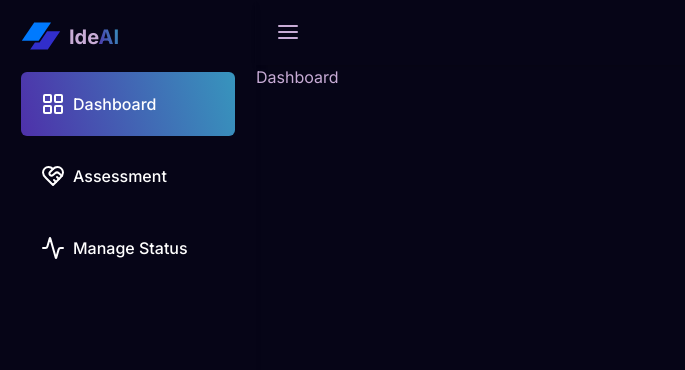
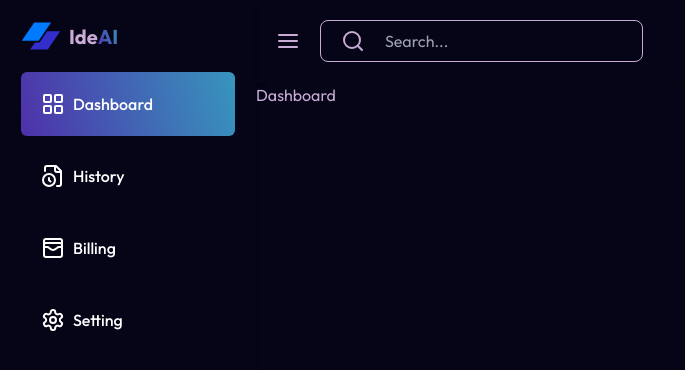
Before and after one commit to JCMisa/ai-content-generator, a Next.js app: page /dashboard in a window 1280 px wide. Shown: the top 370 px of the page, without its empty margins (0-685 px from the left). Built offline with nearby package versions, Linux system fonts and the light colour scheme; no server answers.

Commit message:
add responsiveness in dashboard sidenav, header, and buttom nav

```diff
--- a/app/dashboard/_components/ButtomNav.tsx
+++ b/app/dashboard/_components/ButtomNav.tsx
@@ -1,7 +1,57 @@
 import React from "react";
+import { FileClock, LayoutGrid, Settings, WalletCards } from "lucide-react";
+import { usePathname } from "next/navigation";
+import Link from "next/link";
 
 const ButtomNav = () => {
-  return <div>ButtomNav</div>;
+  const menuList = [
+    {
+      id: 1,
+      name: "Dashboard",
+      icon: <LayoutGrid />,
+      path: "/dashboard",
+    },
+    {
+      id: 2,
+      name: "History",
+      icon: <FileClock />,
+      path: "/dashboard/history",
+    },
+    {
+      id: 3,
+      name: "Billing",
+      icon: <WalletCards />,
+      path: "/dashboard/billing",
+    },
+    {
+      id: 4,
+      name: "Setting",
+      icon: <Settings />,
+      path: "/dashboard/setting",
+    },
+  ];
+
+  const path = usePathname();
+
+  return (
+    <div className="shadow-lg min-h-20 border-t bg-dark-200">
+      <div className="flex gap-5 sm:gap-10 md:hidden justify-center items-center text-center">
+        {menuList.map((menu, index) => (
+          <Link href={menu.path} key={menu.id || index}>
+            <div className="py-3">
+              <h2
+                className={`flex gap-1 sm:gap-5 items-center text-gray-400 font-medium p-2 sm:p-5 cursor-pointer rounded-md hover:text-light hover:bg-primary-200 transition-all mb-2 ${
+                  path == menu.path && "text-light linear-bg"
+                }`}
+              >
+                {menu.icon}
+              </h2>
+            </div>
+          </Link>
+        ))}
+      </div>
+    </div>
+  );
 };
 
 export default ButtomNav;
--- a/app/dashboard/_components/DashboardHeader.tsx
+++ b/app/dashboard/_components/DashboardHeader.tsx
@@ -1,5 +1,5 @@
 import { UserButton } from "@clerk/nextjs";
-import { AlignJustify } from "lucide-react";
+import { AlignJustify, Search } from "lucide-react";
 import Image from "next/image";
 import Link from "next/link";
 import React from "react";
@@ -11,8 +11,18 @@ interface PropTypes {
 const DashboardHeader = ({ showSideNav }: PropTypes) => {
   return (
     <div className="p-5 shadow-md border-b flex justify-between items-center">
-      <div className="hidden md:block cursor-pointer">
-        <AlignJustify onClick={showSideNav} />
+      <div className="md:flex flex-row gap-5 items-center hidden">
+        <div className="cursor-pointer">
+          <AlignJustify onClick={showSideNav} />
+        </div>
+        <div className="flex flex-row gap-3 items-center border border-light px-5 rounded-lg">
+          <Search />
+          <input
+            type="text"
+            placeholder="Search..."
+            className="text-light bg- p-2 bg-dark focus:outline-none focus:ring-0"
+          />
+        </div>
       </div>
 
       <Link href={"/"}>
--- a/app/dashboard/_components/SideNav.tsx
+++ b/app/dashboard/_components/SideNav.tsx
@@ -1,7 +1,7 @@
 "use client";
 
 import { UserButton, useUser } from "@clerk/nextjs";
-import { Activity, HeartHandshake, LayoutGrid } from "lucide-react";
+import { FileClock, LayoutGrid, Settings, WalletCards } from "lucide-react";
 import Image from "next/image";
 import Link from "next/link";
 import { usePathname } from "next/navigation";
@@ -23,15 +23,21 @@ const SideNav = ({ isShow }: PropTypes) => {
     },
     {
       id: 2,
-      name: "Assessment",
-      icon: <HeartHandshake />,
-      path: "/dashboard/assessment",
+      name: "History",
+      icon: <FileClock />,
+      path: "/dashboard/history",
     },
     {
       id: 3,
-      name: "Manage Status",
-      icon: <Activity />,
-      path: "/dashboard/status",
+      name: "Billing",
+      icon: <WalletCards />,
+      path: "/dashboard/billing",
+    },
+    {
+      id: 4,
+      name: "Setting",
+      icon: <Settings />,
+      path: "/dashboard/setting",
     },
   ];
 
--- a/app/layout.tsx
+++ b/app/layout.tsx
@@ -1,11 +1,11 @@
 import type { Metadata } from "next";
-import { Inter } from "next/font/google";
+import { Inter, Outfit } from "next/font/google";
 import "./globals.css";
 import { ClerkProvider } from "@clerk/nextjs";
 import { dark } from "@clerk/themes";
 import { Toaster } from "@/components/ui/sonner";
 
-const inter = Inter({ subsets: ["latin"] });
+const outfit = Outfit({ subsets: ["latin"] });
 
 export const metadata: Metadata = {
   title: "IdeAI",
@@ -32,7 +32,7 @@ export default function RootLayout({
         <head>
           <link rel="icon" type="image/svg+xml" href="/logo.svg" />
         </head>
-        <body className={inter.className}>
+        <body className={outfit.className}>
           {children}
           <Toaster />
         </body>
```
